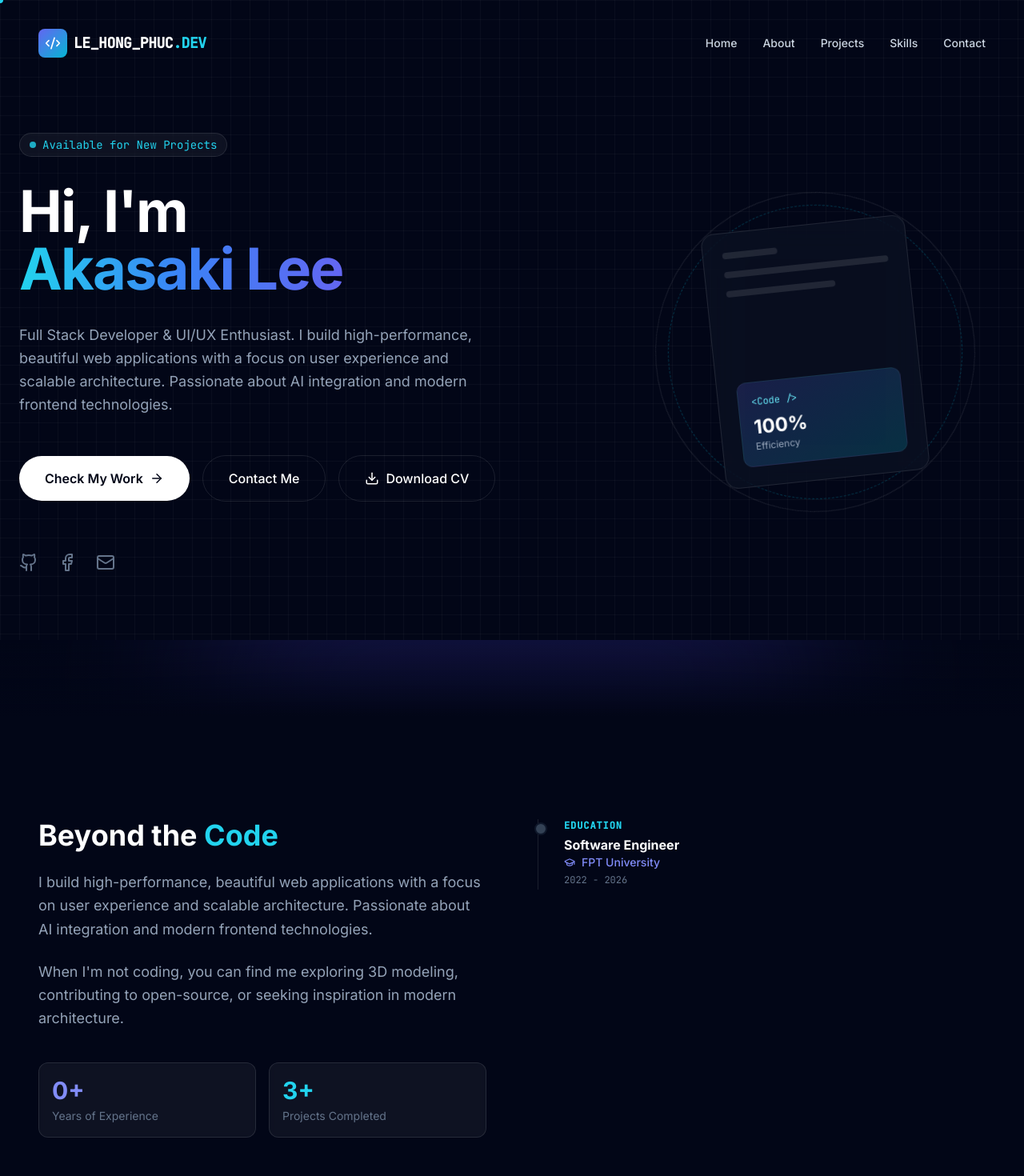
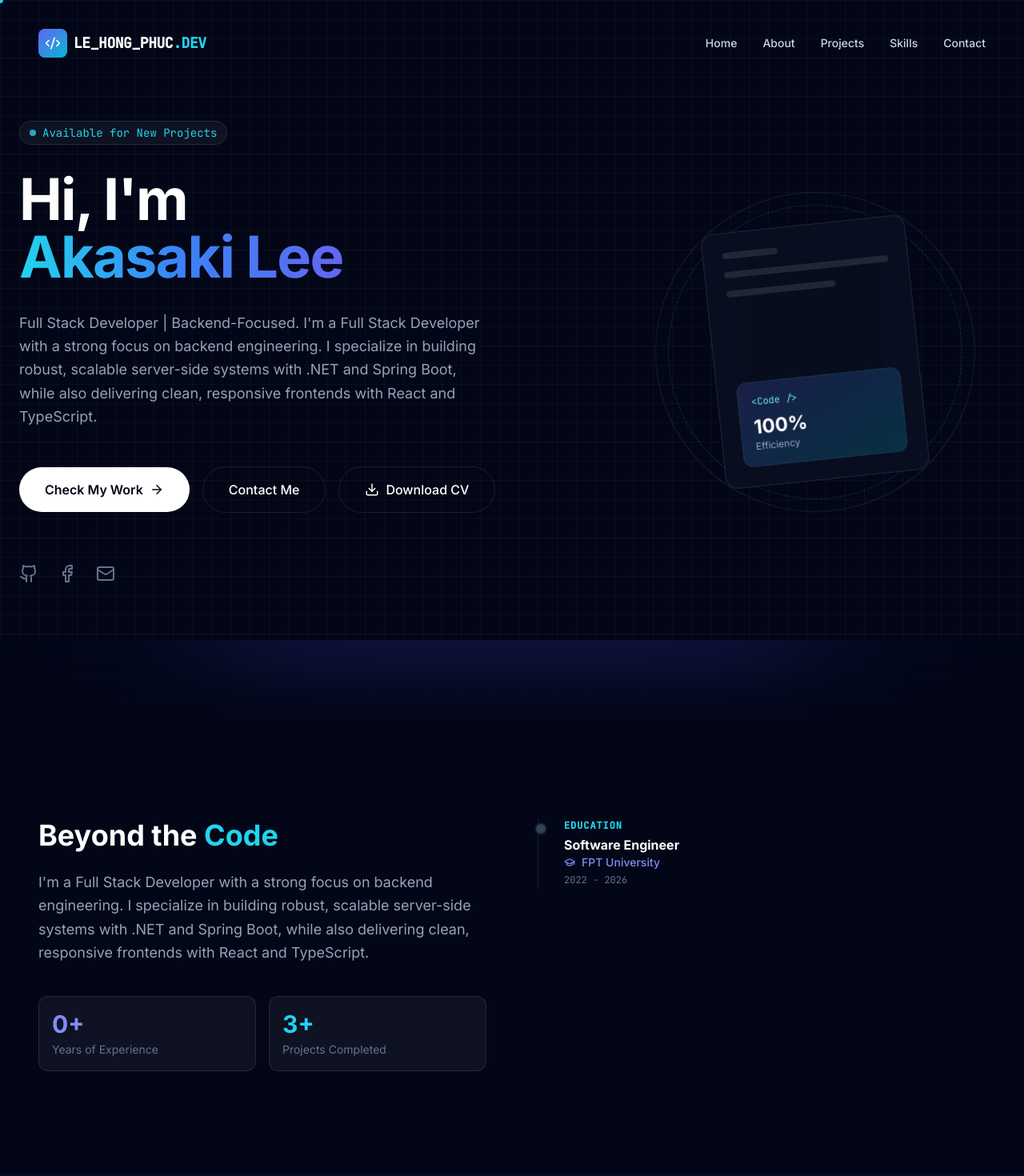
Before and after one commit to lehongphuc-12/Portfolio, a React (Vite) app: page / in a window 1280 px wide. Shown: the top 1470 px of the page at 80% size. Built offline with nearby package versions, Linux system fonts and the light colour scheme.

Commit message:
update profile

```diff
--- a/components/About.tsx
+++ b/components/About.tsx
@@ -15,11 +15,11 @@ export const About: React.FC = () => {
           <p className="text-slate-400 leading-relaxed text-lg">
             {PROFILE.bio}
           </p>
-          <p className="text-slate-400 leading-relaxed text-lg">
+          {/* <p className="text-slate-400 leading-relaxed text-lg">
             When I'm not coding, you can find me exploring 3D modeling,
             contributing to open-source, or seeking inspiration in modern
             architecture.
-          </p>
+          </p> */}
 
           <div className="grid grid-cols-2 gap-4 pt-4">
             <div className="p-4 rounded-xl bg-white/5 border border-white/10 backdrop-blur-sm hover:border-cyan-400/30 transition-colors duration-300">
--- a/constants.tsx
+++ b/constants.tsx
@@ -28,8 +28,8 @@ import {
 export const PROFILE: Profile = {
   nickname: "Akasaki Lee",
   fullname: "Le_Hong_Phuc",
-  title: "Full Stack Developer & UI/UX Enthusiast",
-  bio: "I build high-performance, beautiful web applications with a focus on user experience and scalable architecture. Passionate about AI integration and modern frontend technologies.",
+  title: "Full Stack Developer | Backend-Focused",
+  bio: "I'm a Full Stack Developer with a strong focus on backend engineering. I specialize in building robust, scalable server-side systems with .NET and Spring Boot, while also delivering clean, responsive frontends with React and TypeScript.",
   email: "phucle682004@gmail.com",
   phone: "+84 0788580223",
   location: "DaNang, Vietnam",
```
